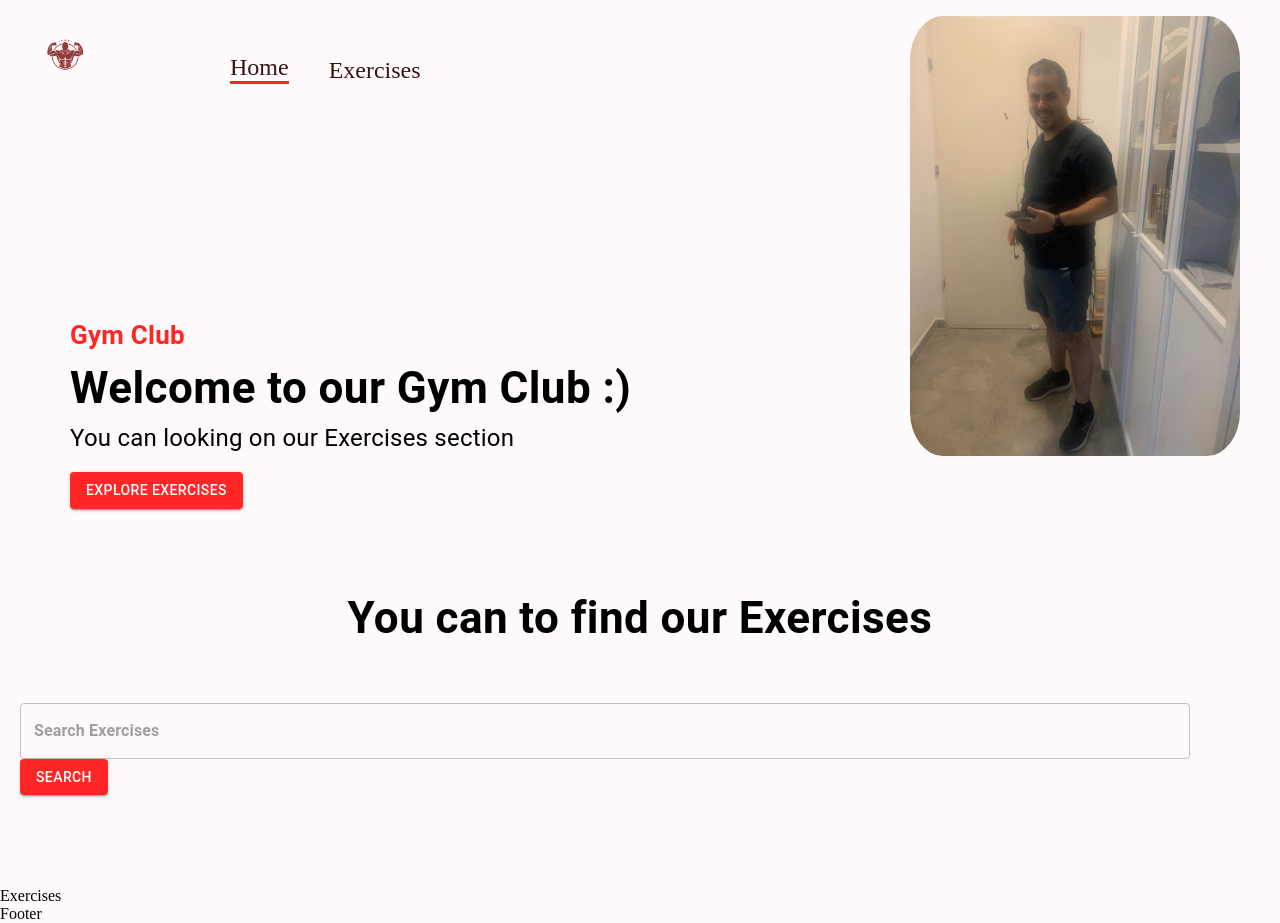
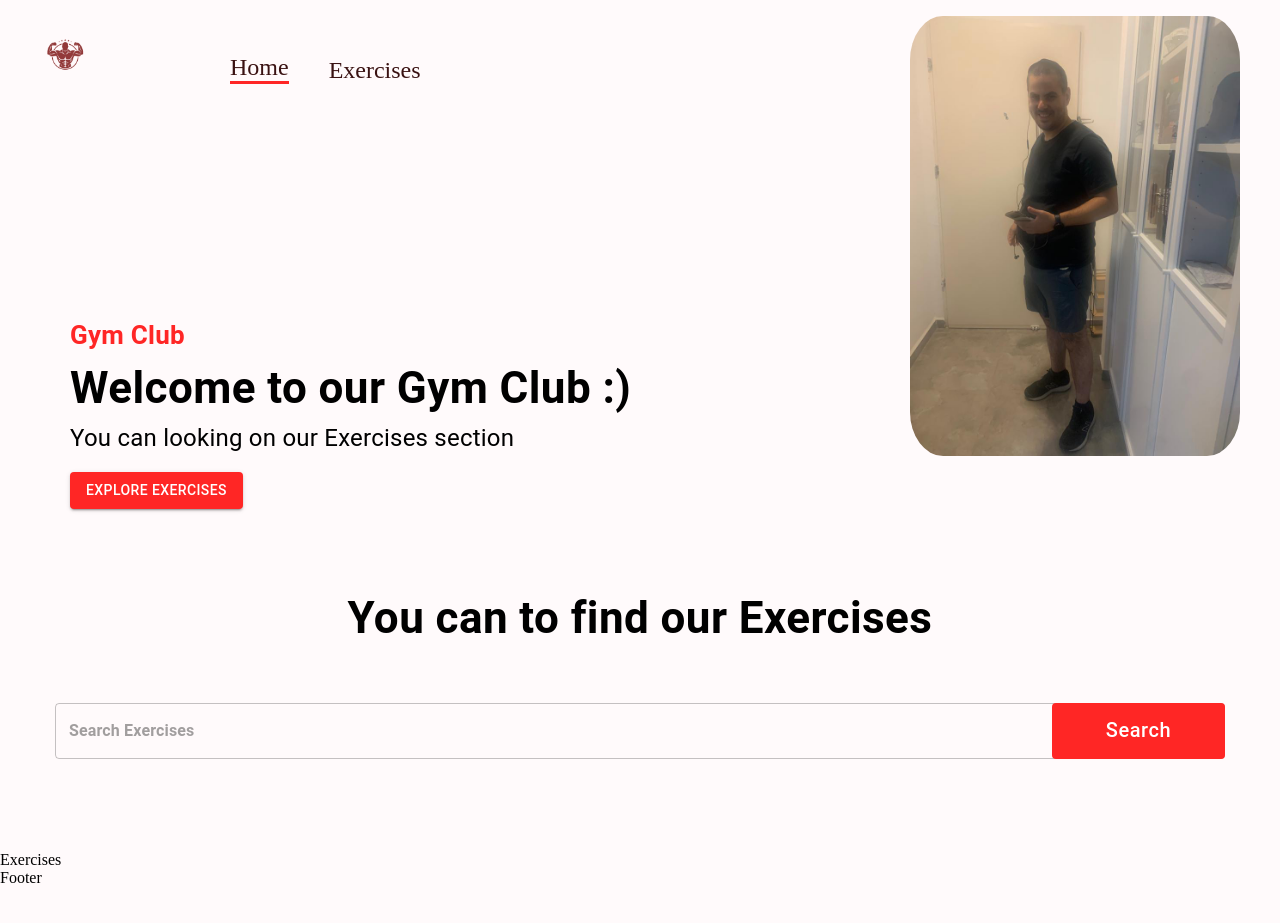
Before and after one commit to benshabbat/GYM, a React (Create React App) app: page / in a window 1280 px wide. After the commit the page ends 887 px from the top, so only its background shows below. Built offline with nearby package versions, Linux system fonts and the light colour scheme.

Commit message:
upgrade ui button search

```diff
--- a/src/app.css
+++ b/src/app.css
@@ -22,3 +22,7 @@ body {
   border-radius: 10%;
 
 }
+.search-btn:hover {
+  color: #FF2625 !important;
+  border: 1px solid #FF2625 !important;
+}
--- a/src/components/SearchExercises.jsx
+++ b/src/components/SearchExercises.jsx
@@ -26,9 +26,17 @@ const SearchExercises = () => {
           }}
         />
         <Button
-          variant="contained"
-          color="error"
-          sx={{ backgroundColor: "#ff2625" }}
+          className="search-btn"
+          sx={{
+            backgroundColor: "#FF2625",
+            color: "#fff",
+            textTransform: "none",
+            width: { lg: "173px", xs: "80px" },
+            height: "56px",
+            position: "absolute",
+            right: "0px",
+            fontSize: { lg: "20px", xs: "14px" },
+          }}
         >
           Search
         </Button>
```
